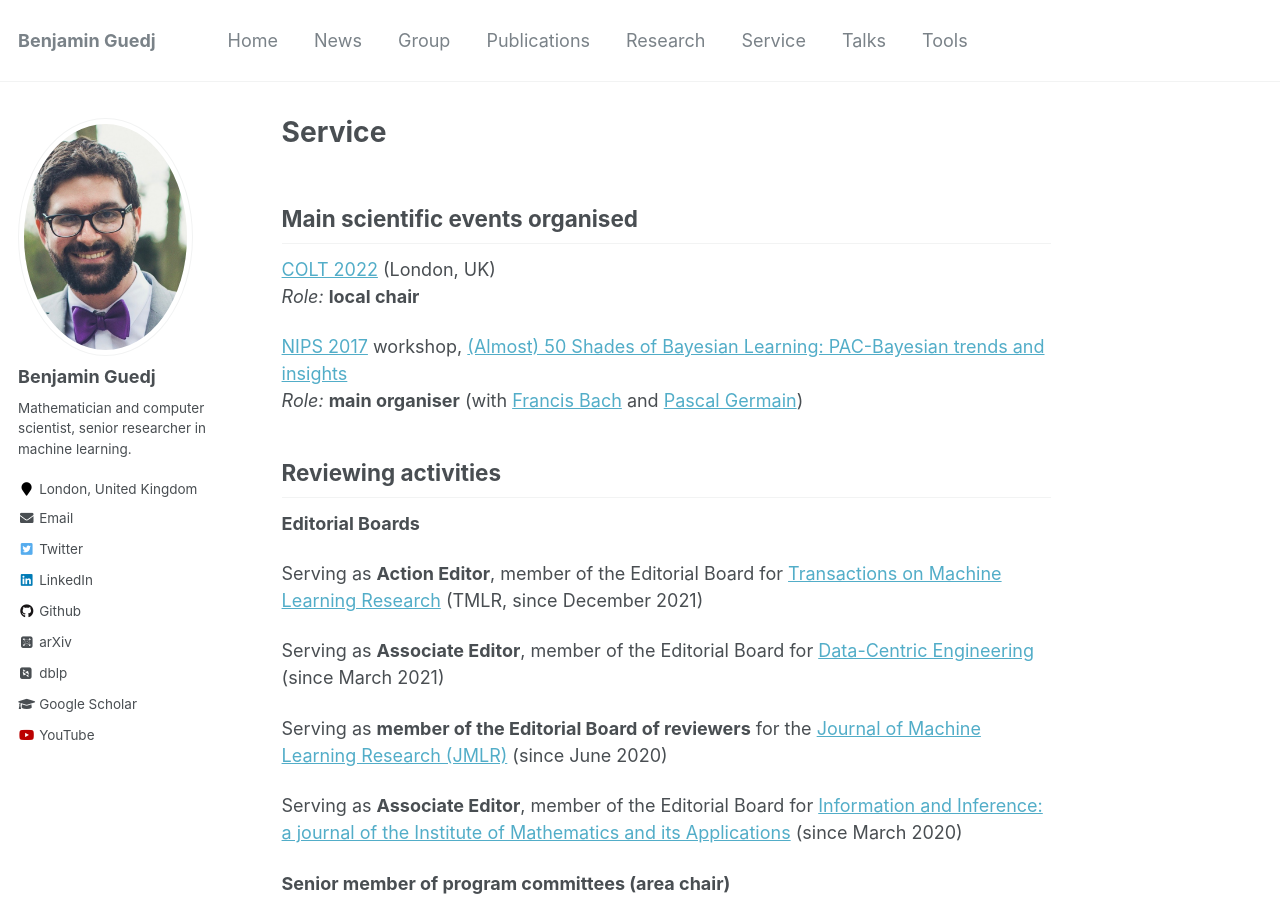
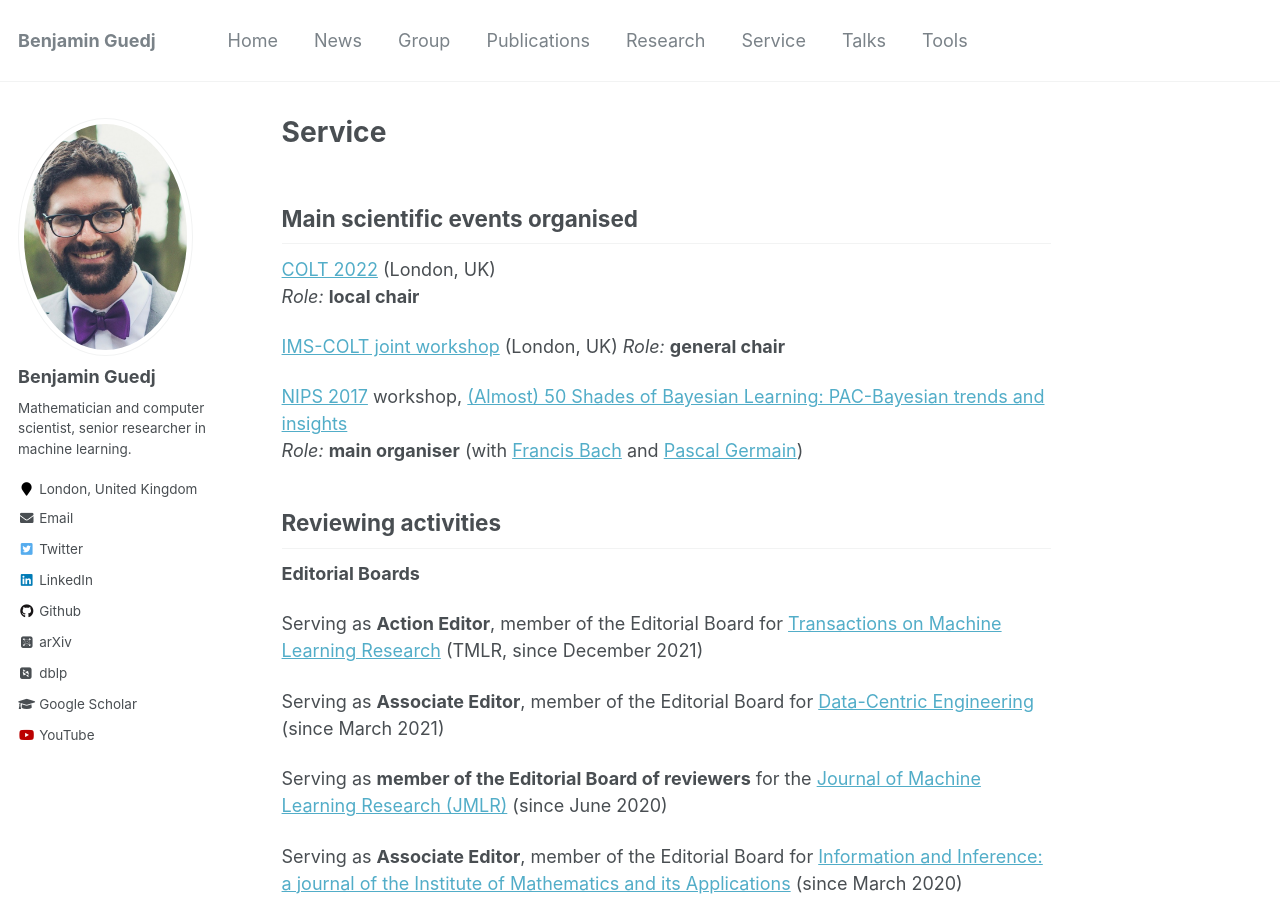
Before and after one commit to bguedj/bguedj.github.io, a Jekyll site: the page built from _pages/service.md, in a window 1280 px wide and 900 px high. Built offline with Jekyll 4.4.1, drawn with Linux system fonts in a browser that asks for light colours; some web fonts are replaced.

Commit message:
ims-colt

```diff
--- a/_pages/service.md
+++ b/_pages/service.md
@@ -10,6 +10,9 @@ classes: wide
 
 [COLT 2022](http://learningtheory.org/colt2022/) (London, UK)
 *Role:* **local chair**
+
+[IMS-COLT joint workshop](https://bguedj.github.io/colt-ims-2022.github.io/) (London, UK)
+*Role:* **general chair**
 
 [NIPS 2017](https://nips.cc/Conferences/2017/) workshop, [(Almost) 50 Shades of Bayesian Learning: PAC-Bayesian trends and insights](https://bguedj.github.io/nips2017/)
 *Role:* **main organiser** (with [Francis Bach](https://www.di.ens.fr/~fbach/) and [Pascal Germain](http://www.pascalgermain.info))
```
